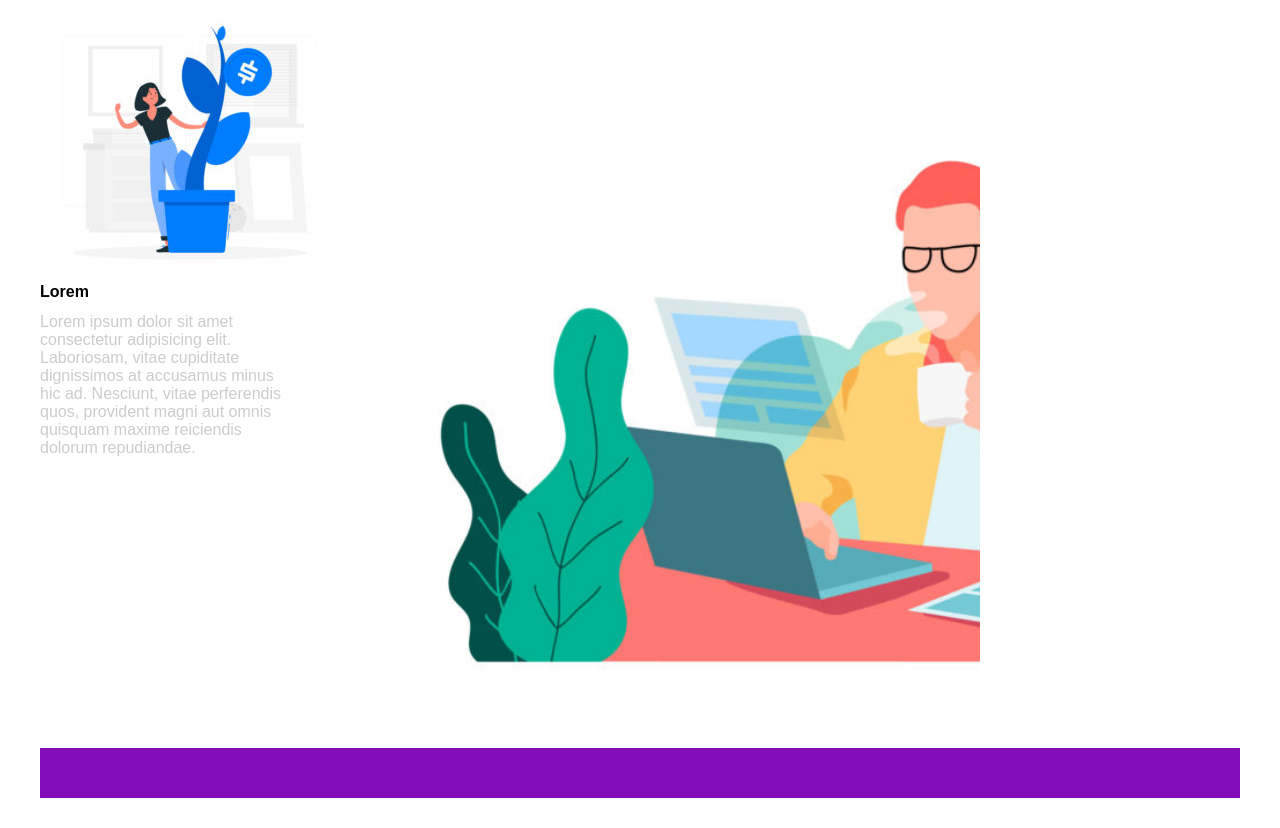
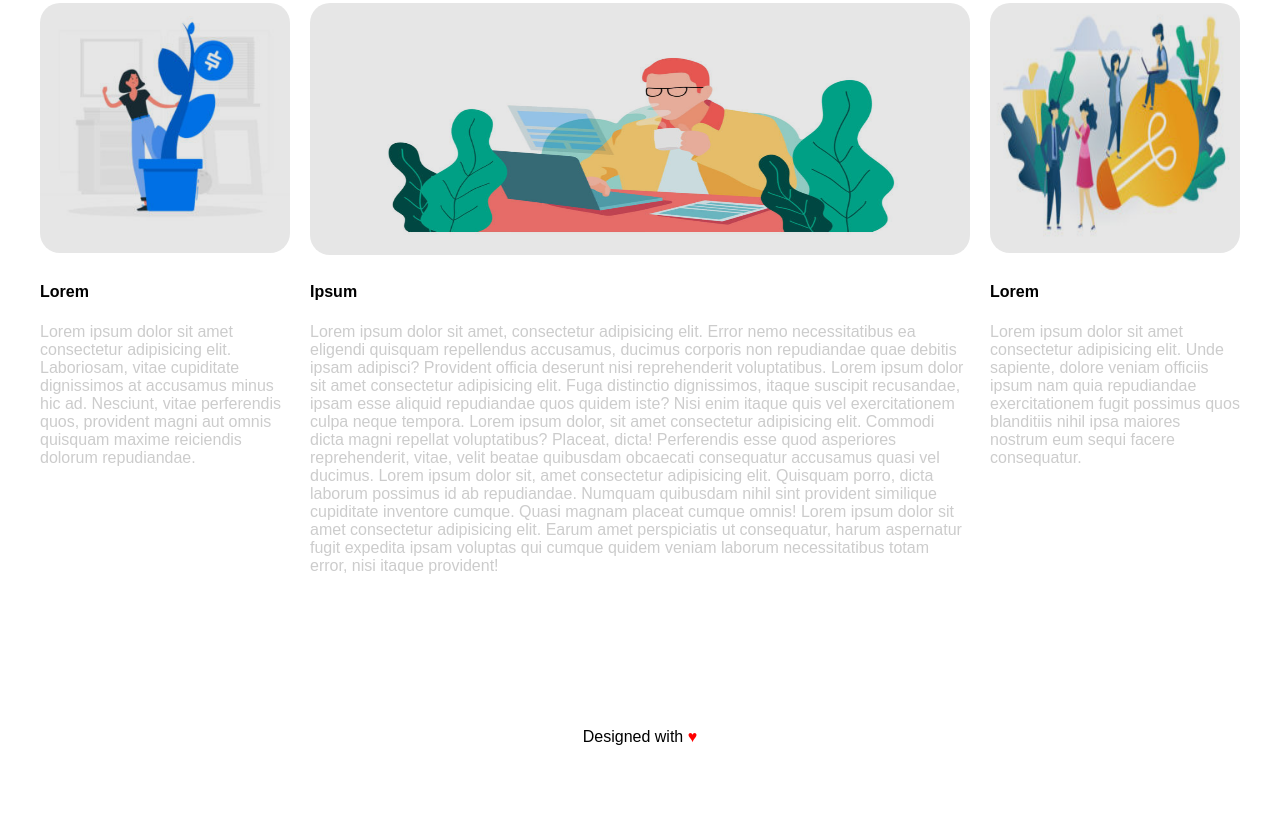
Before and after one commit to Cezar2001/htmlcss-wp, a plain HTML site: page index.html in a window 1280 px wide. Shown: the part 950-1778 px from the top of the page. Drawn offline with Linux system fonts and the light colour scheme.

Commit message:
Ridimensionamento immagini

```diff
--- a/css/img/style.css
+++ b/css/img/style.css
@@ -43,7 +43,7 @@ nav ul li{
 }
 
 .neck{
-    background-image: url(banner.jpg);
+    background: url(banner.jpg) no-repeat;
     background-size: cover;
     filter: brightness(95%);
     height: 700px;
@@ -72,22 +72,28 @@ main{
     font-family: 'Montserrat', sans-serif;
 }
 
-span{
+.sottotitolo{
     color:rgb(204, 204, 204);
 }
 
 .main{
-    background-color: rgb(141, 192, 250);
     height: 725px;
     float: left;
 }
 
-.margins.left{
+.margin.left{
     width: 250px;
-    background: url(img-1.jpg) no-repeat;
-    border-radius: 30px;
     position: relative;
+}
 
+img{
+    filter: brightness(90%);
+    border-radius: 20px;
+}
+
+.small-foto{
+    width: 250px;
+    height: 250px;
 }
 
 h4{
@@ -97,19 +103,41 @@ h4{
 }
 .text-1{
     position: absolute;
-    top: 310px;
+    top: 320px;
+    font-family: 'Montserrat', sans-serif;
+    color: rgb(204, 204, 204)
+}
+
+.middle{
+    position: relative;
+    margin: 0 20px;
+}
+
+.big-foto{
+    width: 660px;
+    height: 252px;
+
+}
+
+.margin.right{
+    width: 250px;
+    position: relative;
+}
+
+.medium-foto{
+    height: 250px;
+    width: 250px;
+}
+
+footer{
+    height: 50px;
+    text-align: center;
+}
+
+.pié{
     font-family: 'Montserrat', sans-serif;
 }
 
-.middle{
-    width: 680px;
-    margin: 0 10px;
-    background: url(banner-2.jpg);
-    background-size: cover;
+.cuore{
+    color: red;
 }
-
-footer{
-    margin-top: 20px;
-    background-color: rgb(130, 13, 185);
-    height: 50px;
-}
--- a/index.html
+++ b/index.html
@@ -38,21 +38,30 @@
             <main>
                 <div class="bar-content">
                     <h1>Leadership</h1>
-                    <span>Fertenum urna a libero tempus</span>
+                    <span class="sottotitolo">Fertenum urna a libero tempus</span>
                 </div>
 
-                <div class="main margins left">
-                    <div class="foto"><img src="/css/img/img-1.jpg" alt=""></div>
+                <div class="main margin left">
+                    <div><img class="small-foto" src="img-1.jpg" alt=""></div>
                     <h4>Lorem</h4>
-                    <span class="text-1">Lorem ipsum dolor sit amet consectetur adipisicing elit. Laboriosam, vitae cupiditate dignissimos at accusamus minus hic ad. Nesciunt, vitae perferendis quos, provident magni aut omnis quisquam maxime reiciendis dolorum repudiandae.</span>
+                    <p class="text-1">Lorem ipsum dolor sit amet consectetur adipisicing elit. Laboriosam, vitae cupiditate dignissimos at accusamus minus hic ad. Nesciunt, vitae perferendis quos, provident magni aut omnis quisquam maxime reiciendis dolorum repudiandae.</p>
+                </div>
 
+                <div class="main middle">
+                    <div><img class="big-foto" src="banner-2.jpg" alt=""></div>
+                    <h4>Ipsum</h4>
+                    <p class="text-1">Lorem ipsum dolor sit amet, consectetur adipisicing elit. Error nemo necessitatibus ea eligendi quisquam repellendus accusamus, ducimus corporis non repudiandae quae debitis ipsam adipisci? Provident officia deserunt nisi reprehenderit voluptatibus. Lorem ipsum dolor sit amet consectetur adipisicing elit. Fuga distinctio dignissimos, itaque suscipit recusandae, ipsam esse aliquid repudiandae quos quidem iste? Nisi enim itaque quis vel exercitationem culpa neque tempora. Lorem ipsum dolor, sit amet consectetur adipisicing elit. Commodi dicta magni repellat voluptatibus? Placeat, dicta! Perferendis esse quod asperiores reprehenderit, vitae, velit beatae quibusdam obcaecati consequatur accusamus quasi vel ducimus. Lorem ipsum dolor sit, amet consectetur adipisicing elit. Quisquam porro, dicta laborum possimus id ab repudiandae. Numquam quibusdam nihil sint provident similique cupiditate inventore cumque. Quasi magnam placeat cumque omnis! Lorem ipsum dolor sit amet consectetur adipisicing elit. Earum amet perspiciatis ut consequatur, harum aspernatur fugit expedita ipsam voluptas qui cumque quidem veniam laborum necessitatibus totam error, nisi itaque provident!</p>
                 </div>
-                <div class="main middle"></div>
-                <div class="main margins"></div>
+
+                <div class="main margin right">
+                    <div><img class="medium-foto" src="img-3.jpg" alt=""></div>
+                    <h4>Lorem</h4>
+                    <p class="text-1">Lorem ipsum dolor sit amet consectetur adipisicing elit. Unde sapiente, dolore veniam officiis ipsum nam quia repudiandae exercitationem fugit possimus quos blanditiis nihil ipsa maiores nostrum eum sequi facere consequatur.</p>
+                </div>
             </main>
         </div>
 
-        <footer></footer>
+        <footer><div class="pié">Designed with <span class="cuore">&hearts;</span></div></footer>
 
     </div>
 
```
Also changed, not shown: banner-2.jpg (renamed from css/img/banner-2.jpg), img-1.jpg (renamed from css/img/img-1.jpg), img-3.jpg (renamed from css/img/img-3.jpg).
